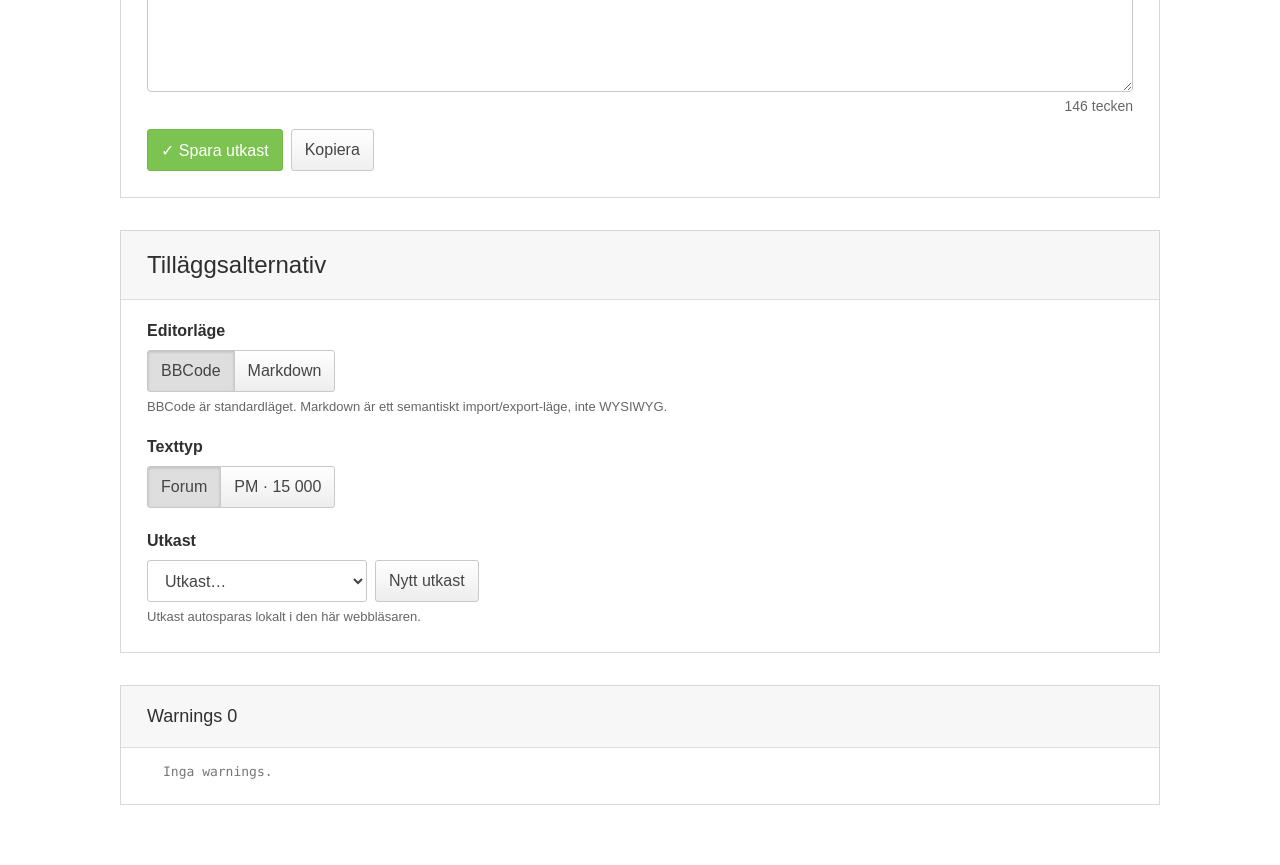
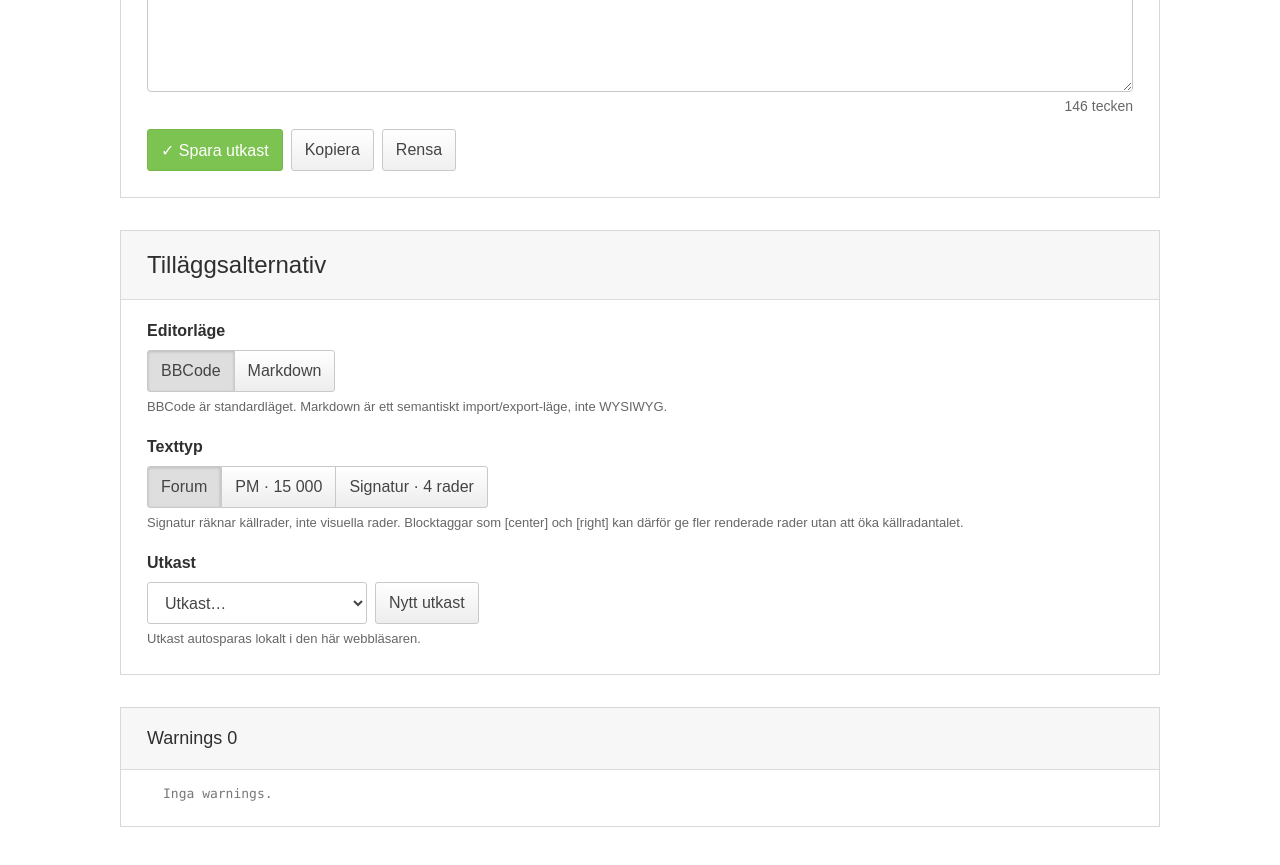
Before and after one commit to GeGGe01/flashback-markdown, a website with bundled scripts: page web/index.html in a window 1280 px wide. Shown: the part 1040-1905 px from the top of the page. Built offline with nearby package versions, Linux system fonts and the light colour scheme.

Commit message:
add clear action and signature editor profile

```diff
--- a/web/index.html
+++ b/web/index.html
@@ -26,7 +26,7 @@
     </section>
 
     <section class="fb-box editor-panel">
-      <header class="fb-box-title">Skriv inlägg</header>
+      <header id="editor-title" class="fb-box-title">Skriv inlägg</header>
 
       <div class="editor-body">
         <div class="toolbar" aria-label="Formattering">
@@ -82,6 +82,7 @@
         <div class="actions editor-actions">
           <button id="save-draft" class="primary">✓ Spara utkast</button>
           <button id="copy" class="secondary">Kopiera</button>
+          <button id="clear" class="secondary">Rensa</button>
         </div>
       </div>
     </section>
@@ -103,7 +104,9 @@
           <div class="segmented" role="group" aria-label="Typ">
             <button id="profile-forum" class="active">Forum</button>
             <button id="profile-pm">PM · 15 000</button>
+            <button id="profile-signature">Signatur · 4 rader</button>
           </div>
+          <p class="option-help">Signatur räknar källrader, inte visuella rader. Blocktaggar som [center] och [right] kan därför ge fler renderade rader utan att öka källradantalet.</p>
         </div>
 
         <div class="option-group">
```
